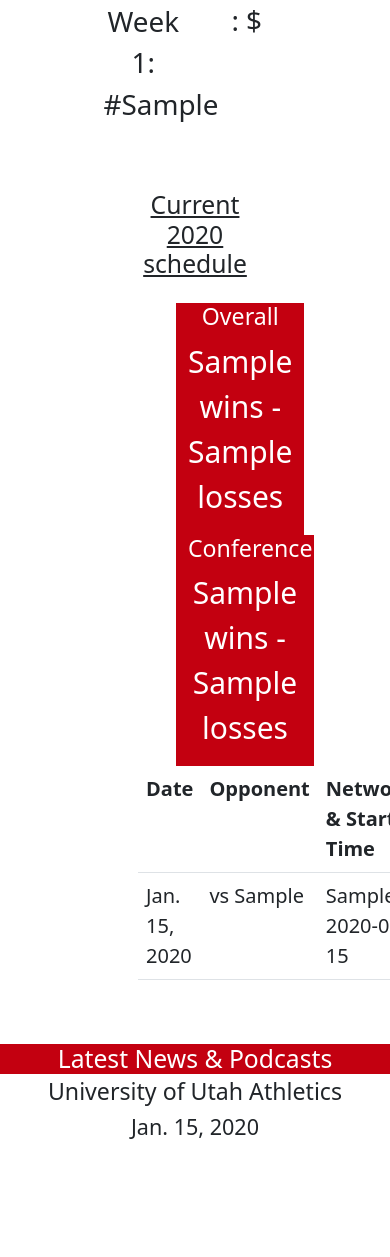
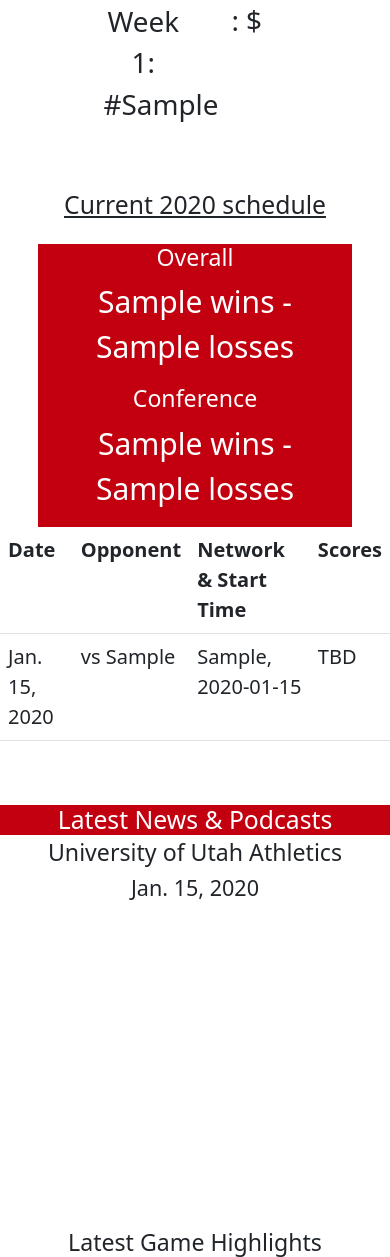
Before and after one commit to kpavia/uteshub, a Django app: template src/football/templates/football/index.html in a window 390 px wide; the page is wider, and only the part inside the window is pictured. Shown: the part 758-2015 px from the top of that part. Run offline with Django 5.2, Linux system fonts and the light colour scheme; tables that the repository leaves empty hold one stand-in row (values such as "Sample post"); the template is opened without the code that fills it: values that come from a table or form of the project are taken from there, most other values are stand-ins (such as "Sample title", 1, 10 or a date in 2020); data that the repository does not hold is empty; some web fonts are replaced.

Commit message:
Add breakpoint for padding

```diff
--- a/src/football/static/football/main.css
+++ b/src/football/static/football/main.css
@@ -1,5 +1,10 @@
 @import url('https://fonts.googleapis.com/css2?family=Bungee+Tint&family=IBM+Plex+Sans:ital,wght@0,100;0,200;0,300;0,400;0,500;0,600;0,700;1,100;1,200;1,300;1,400;1,500;1,600;1,700&display=swap');
 
+@media screen and (min-width: 992px) {
+    #table-wrapper {
+        padding: 0px 150px;
+    }
+}
 
 
 .logo {
@@ -30,10 +35,6 @@ table {
 
 #schedule {
     font-size: 20px;
-}
-
-#table-wrapper {
-    padding: 0px 150px;
 }
 
 footer {
```
